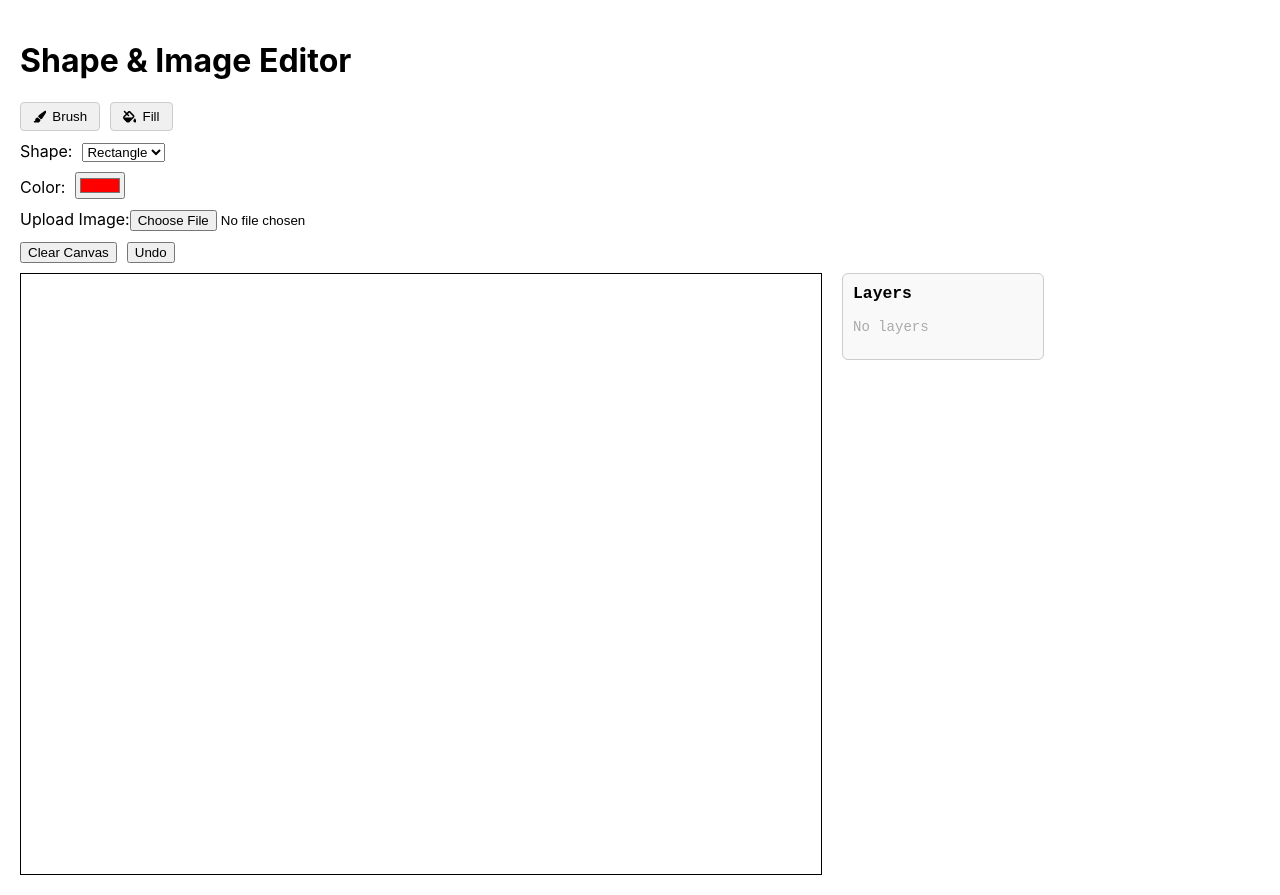
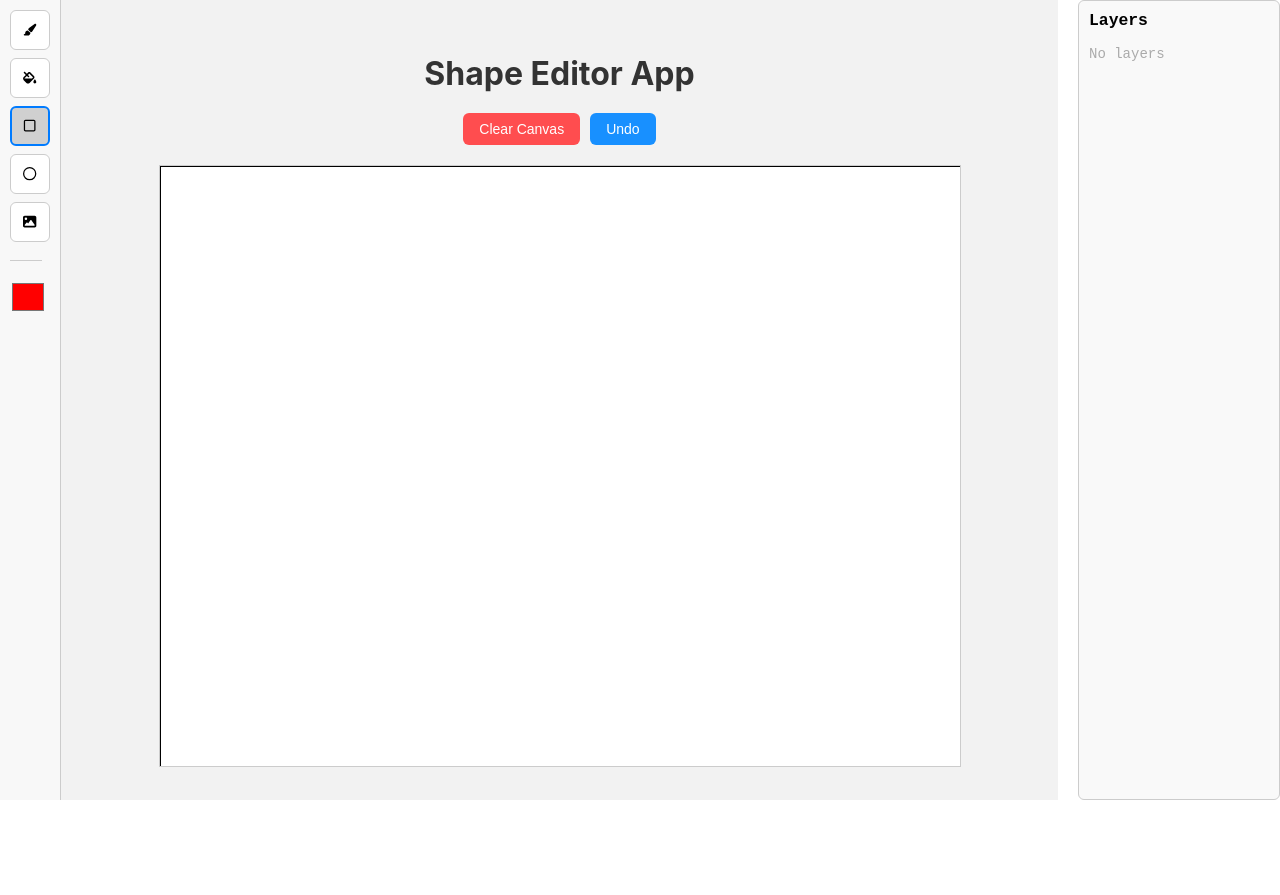
Before and after one commit to Shewn/ShapeEditorApp, a React (Create React App) app: page / in a window 1280 px wide. After the commit the page ends 800 px from the top, so only its background shows below. Built offline with nearby package versions, Linux system fonts and the light colour scheme.

Commit message:
Style and Refactor
Proper styling of the app and refactor the toolbox into a component

```diff
--- a/src/App.tsx
+++ b/src/App.tsx
@@ -2,16 +2,39 @@ import React from "react";
 import ShapeControls from "./app/components/shapeControl";
 import ShapeEditorCanvas from "./app/components/shapeCanvas";
 import LayerPanel from "./app/components/shapeLayerPanel";
+import ToolBar from "./app/components/toolbar";
 
 const App: React.FC = () => {
   return (
-    <div style={{ padding: 20 }}>
-      <h1>Shape & Image Editor</h1>
-      <ShapeControls />
-      <div style={{ display: "flex", alignItems: "flex-start", marginTop: 10 }}>
+    <div style={{ display: "flex", height: "100vh", overflow: "hidden" }}>
+      <ToolBar />
+      <div
+        style={{
+          flex: 1,
+          display: "flex",
+          flexDirection: "column",
+          alignItems: "center",
+          justifyContent: "center",
+          padding: 20,
+          backgroundColor: "#f2f2f2",
+          overflow: "auto",
+        }}
+      >
+        <h1
+          style={{
+            fontSize: "32px",
+            fontWeight: "bold",
+            color: "#333",
+            marginBottom: "20px",
+            textAlign: "center",
+          }}
+        >
+          Shape Editor App
+        </h1>
+        <ShapeControls />
         <ShapeEditorCanvas />
-        <LayerPanel />
       </div>
+      <LayerPanel />
     </div>
   );
 };
--- a/src/app/components/shapeCanvas.tsx
+++ b/src/app/components/shapeCanvas.tsx
@@ -110,6 +110,16 @@ const ShapeEditorCanvas: React.FC = observer(() => {
   };
 
   return (
+    <div
+      style={{
+        width: "800px",
+        height: "600px",
+        border: "1px solid #ccc",
+        backgroundColor: "#fff",
+        position: "relative",
+        overflow: "hidden",
+      }}
+    >
       <canvas
         ref={canvasRef}
         width={800}
@@ -120,6 +130,7 @@ const ShapeEditorCanvas: React.FC = observer(() => {
         onMouseMove={handleMouseMove}
         onMouseUp={handleMouseUp}
       />
+    </div>
   );
 });
 
--- a/src/app/components/shapeControl.tsx
+++ b/src/app/components/shapeControl.tsx
@@ -1,127 +1,48 @@
-import React, { ChangeEvent } from "react";
+import React from "react";
 import { observer } from "mobx-react-lite";
 import { shapeStore } from "../stores/store";
-import { FaPaintbrush, FaFillDrip } from "react-icons/fa6";
-import { ShapeType } from "../interfaces/shapes";
-
-const BrushIcon = FaPaintbrush as unknown as React.FC<
-  React.SVGProps<SVGSVGElement>
->;
-const FillIcon = FaFillDrip as unknown as React.FC<
-  React.SVGProps<SVGSVGElement>
->;
 
 const ShapeControls: React.FC = observer(() => {
-  const handleImageUpload = (e: ChangeEvent<HTMLInputElement>) => {
-    const file = e.target.files?.[0];
-    if (!file) return;
-
-    const img = new Image();
-    const reader = new FileReader();
-
-    reader.onload = (event) => {
-      img.src = event.target?.result as string;
-      img.onload = () => {
-        shapeStore.setUploadedImage(img);
-        shapeStore.setShapeType("image");
-      };
-    };
-
-    reader.readAsDataURL(file);
-  };
-
   return (
-    <div style={{ marginBottom: 10 }}>
-      {/* 🎯 Top Toolbar: Brush and Fill buttons */}
-      <div style={{ display: "flex", alignItems: "center", marginBottom: 10 }}>
-        <button
-          onClick={() => shapeStore.setShapeType("brush")}
+    <div
       style={{
         display: "flex",
-            alignItems: "center",
-            marginRight: 10,
-            padding: "6px 12px",
-            backgroundColor:
-              shapeStore.selectedShapeType === "brush" ? "#ddd" : "#f0f0f0",
-            border: "1px solid #ccc",
-            borderRadius: 4,
-            cursor: "pointer",
+        gap: 10,
+        marginBottom: 20,
+        justifyContent: "center",
       }}
     >
-          <BrushIcon style={{ marginRight: 6 }} />
-          Brush
+      <button
+        onClick={shapeStore.clearShapes}
+        style={{
+          padding: "8px 16px",
+          backgroundColor: "#ff4d4f",
+          color: "#fff",
+          border: "none",
+          borderRadius: 6,
+          fontSize: 14,
+          cursor: "pointer",
+          transition: "background-color 0.2s",
+        }}
+      >
+        Clear Canvas
       </button>
 
       <button
-          onClick={() => shapeStore.setShapeType("fill")}
+        onClick={shapeStore.undo}
         style={{
-            display: "flex",
-            alignItems: "center",
-            marginRight: 10,
-            padding: "6px 12px",
-            backgroundColor:
-              shapeStore.selectedShapeType === "fill" ? "#ddd" : "#f0f0f0",
-            border: "1px solid #ccc",
-            borderRadius: 4,
+          padding: "8px 16px",
+          backgroundColor: "#1890ff",
+          color: "#fff",
+          border: "none",
+          borderRadius: 6,
+          fontSize: 14,
           cursor: "pointer",
+          transition: "background-color 0.2s",
         }}
       >
-          <FillIcon style={{ marginRight: 6 }} />
-          Fill
+        Undo
       </button>
-      </div>
-
-      {/* 🎯 Shape Selection Dropdown */}
-      <div style={{ marginBottom: 10 }}>
-        <label>
-          Shape:
-          <select
-            value={shapeStore.selectedShapeType}
-            onChange={(e) =>
-              shapeStore.setShapeType(e.target.value as ShapeType)
-            }
-            style={{ margin: "0 10px" }}
-          >
-            <option value="rect">Rectangle</option>
-            <option value="circle">Circle</option>
-            <option value="image">Image</option>
-          </select>
-        </label>
-      </div>
-
-      {/* 🎨 Color Picker (shared for everything) */}
-      {shapeStore.selectedShapeType !== "image" && (
-        <div style={{ marginBottom: 10 }}>
-          <label>
-            Color:
-            <input
-              type="color"
-              value={shapeStore.selectedColor}
-              onChange={(e) => shapeStore.setColor(e.target.value)}
-              style={{ marginLeft: 10 }}
-            />
-          </label>
-        </div>
-      )}
-
-      {/* 📷 Image Upload */}
-      <div style={{ marginBottom: 10 }}>
-        <label>
-          Upload Image:
-          <input type="file" accept="image/*" onChange={handleImageUpload} />
-        </label>
-      </div>
-
-      {/* 🧹 Clear + Undo Buttons */}
-      <div>
-        <button
-          onClick={() => shapeStore.clearShapes()}
-          style={{ marginRight: 10 }}
-        >
-          Clear Canvas
-        </button>
-        <button onClick={() => shapeStore.undo()}>Undo</button>
-      </div>
     </div>
   );
 });
--- /dev/null
+++ b/src/app/components/toolbar.tsx
@@ -0,0 +1,102 @@
+import React from "react";
+import { observer } from "mobx-react-lite";
+import { shapeStore } from "../stores/store";
+import {
+  FaPaintbrush,
+  FaFillDrip,
+  FaRegSquare,
+  FaRegCircle,
+  FaImage,
+} from "react-icons/fa6";
+import { ShapeType } from "../interfaces/shapes";
+
+const BrushIcon = FaPaintbrush as unknown as React.FC<
+  React.SVGProps<SVGSVGElement>
+>;
+const FillIcon = FaFillDrip as unknown as React.FC<
+  React.SVGProps<SVGSVGElement>
+>;
+const RectIcon = FaRegSquare as unknown as React.FC<
+  React.SVGProps<SVGSVGElement>
+>;
+const CircleIcon = FaRegCircle as unknown as React.FC<
+  React.SVGProps<SVGSVGElement>
+>;
+const ImageIcon = FaImage as unknown as React.FC<React.SVGProps<SVGSVGElement>>;
+
+const tools = [
+  { type: "brush" as ShapeType, icon: BrushIcon, label: "Brush" },
+  { type: "fill" as ShapeType, icon: FillIcon, label: "Fill" },
+  { type: "rect" as ShapeType, icon: RectIcon, label: "Rectangle" },
+  { type: "circle" as ShapeType, icon: CircleIcon, label: "Circle" },
+  { type: "image" as ShapeType, icon: ImageIcon, label: "Image" },
+];
+
+const ToolBar: React.FC = observer(() => {
+  return (
+    <div
+      style={{
+        display: "flex",
+        flexDirection: "column",
+        gap: 8,
+        padding: 10,
+        borderRight: "1px solid #ccc",
+        backgroundColor: "#f8f8f8",
+        height: "100%",
+      }}
+    >
+      {tools.map((tool) => {
+        const Icon = tool.icon;
+        const isActive = shapeStore.selectedShapeType === tool.type;
+
+        return (
+          <button
+            key={tool.type}
+            onClick={() => shapeStore.setShapeType(tool.type)}
+            title={tool.label}
+            style={{
+              width: 40,
+              height: 40,
+              borderRadius: 6,
+              backgroundColor: isActive ? "#d0d0d0" : "#fff",
+              border: isActive ? "2px solid #007bff" : "1px solid #ccc",
+              display: "flex",
+              alignItems: "center",
+              justifyContent: "center",
+              cursor: "pointer",
+              transition: "0.2s",
+            }}
+          >
+            <Icon />
+          </button>
+        );
+      })}
+
+      <div
+        style={{
+          width: "80%",
+          height: 1,
+          backgroundColor: "#ccc",
+          margin: "10px 0",
+        }}
+      />
+
+      <input
+        type="color"
+        title="Pick Color"
+        value={shapeStore.selectedColor}
+        onChange={(e) => shapeStore.setColor(e.target.value)}
+        style={{
+          width: 36,
+          height: 36,
+          border: "none",
+          padding: 0,
+          background: "none",
+          cursor: "pointer",
+        }}
+      />
+    </div>
+  );
+});
+
+export default ToolBar;
```
Also changed, not shown: 1 other file (tests, documents, lock files or other folders). Lines whose indentation alone changed are shown as unchanged.
